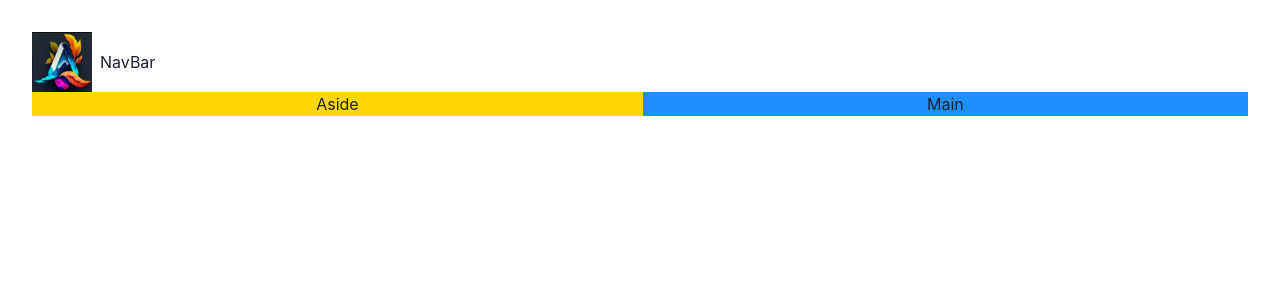
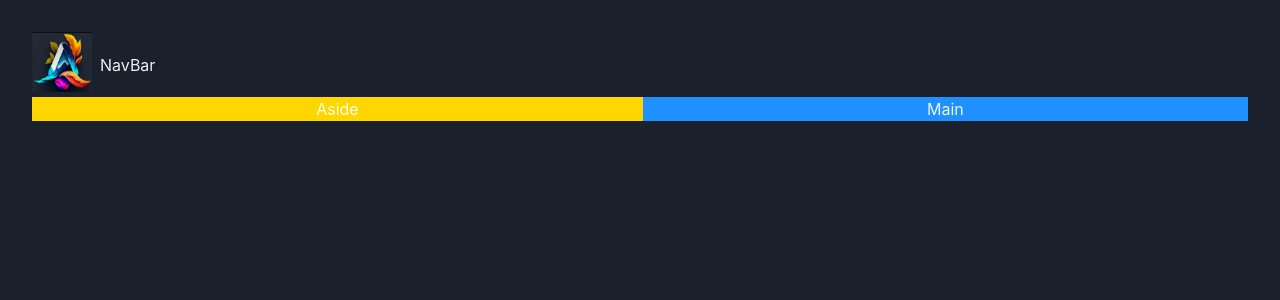
Before and after one commit to SarahL4/game-hub, a React (Vite) app: page / in a window 1280 px wide. Shown: the top 300 px of the page. Built offline with nearby package versions, Linux system fonts and the light colour scheme.

Commit message:
Implement dark mode.

```diff
--- a/src/components/NavBar.tsx
+++ b/src/components/NavBar.tsx
@@ -5,7 +5,7 @@
 	return (
 		//Horizontal 水平线叠堆
 		<HStack>
-			<Image src={logo} boxSize='60px' />
+			<Image src={logo} boxSize='60px' mb='5px' />
 			<Text>NavBar</Text>
 		</HStack>
 	);
--- a/src/main.tsx
+++ b/src/main.tsx
@@ -1,11 +1,13 @@
 import { StrictMode } from 'react';
 import { createRoot } from 'react-dom/client';
 import App from './App.tsx';
-import { ChakraProvider } from '@chakra-ui/react';
+import theme from './theme';
+import { ChakraProvider, ColorModeScript } from '@chakra-ui/react';
 
 createRoot(document.getElementById('root')!).render(
 	<StrictMode>
-		<ChakraProvider>
+		<ChakraProvider theme={theme}>
+			<ColorModeScript initialColorMode={theme.config.initialColorMode} />
 			<App />
 		</ChakraProvider>
 	</StrictMode>
--- /dev/null
+++ b/src/theme.ts
@@ -0,0 +1,9 @@
+import { extendTheme, ThemeConfig } from '@chakra-ui/react';
+
+const config: ThemeConfig = {
+	initialColorMode: 'dark', //先黑的
+};
+
+const theme = extendTheme({ config });
+
+export default theme;
```
